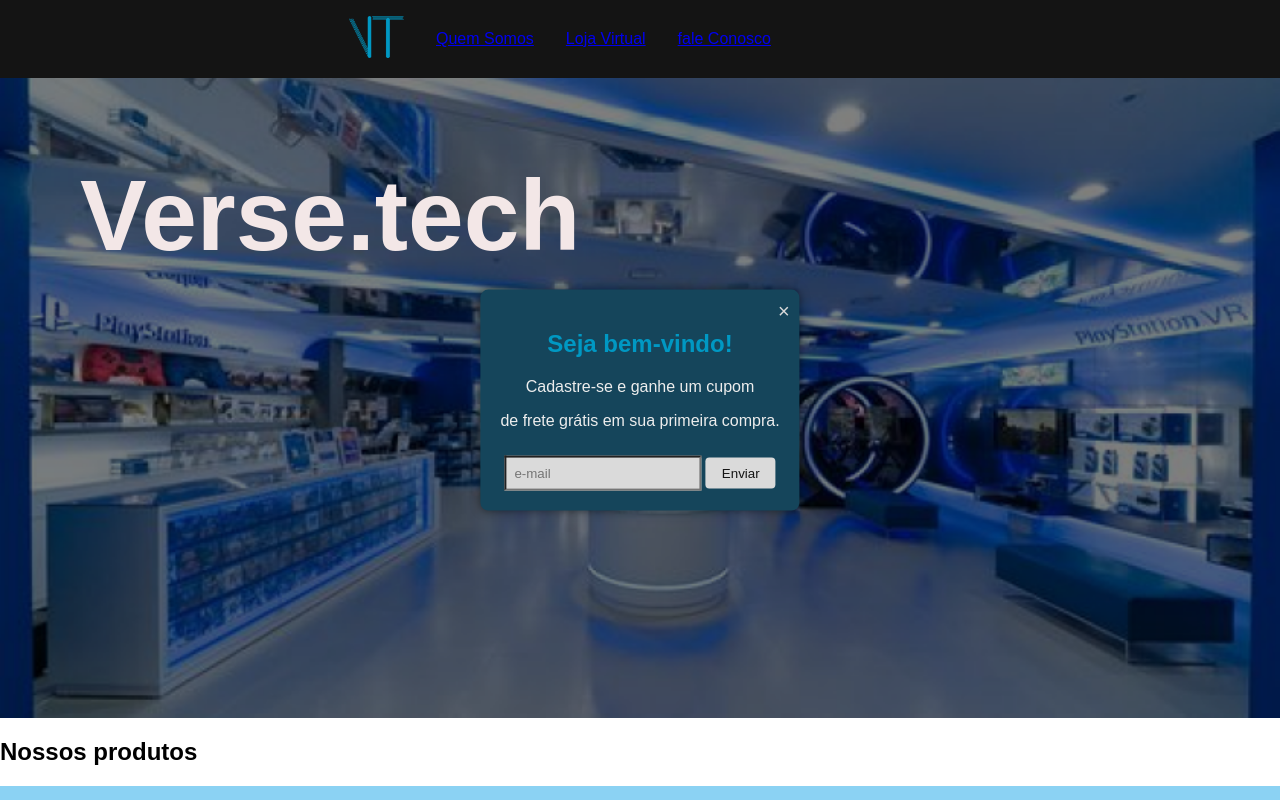
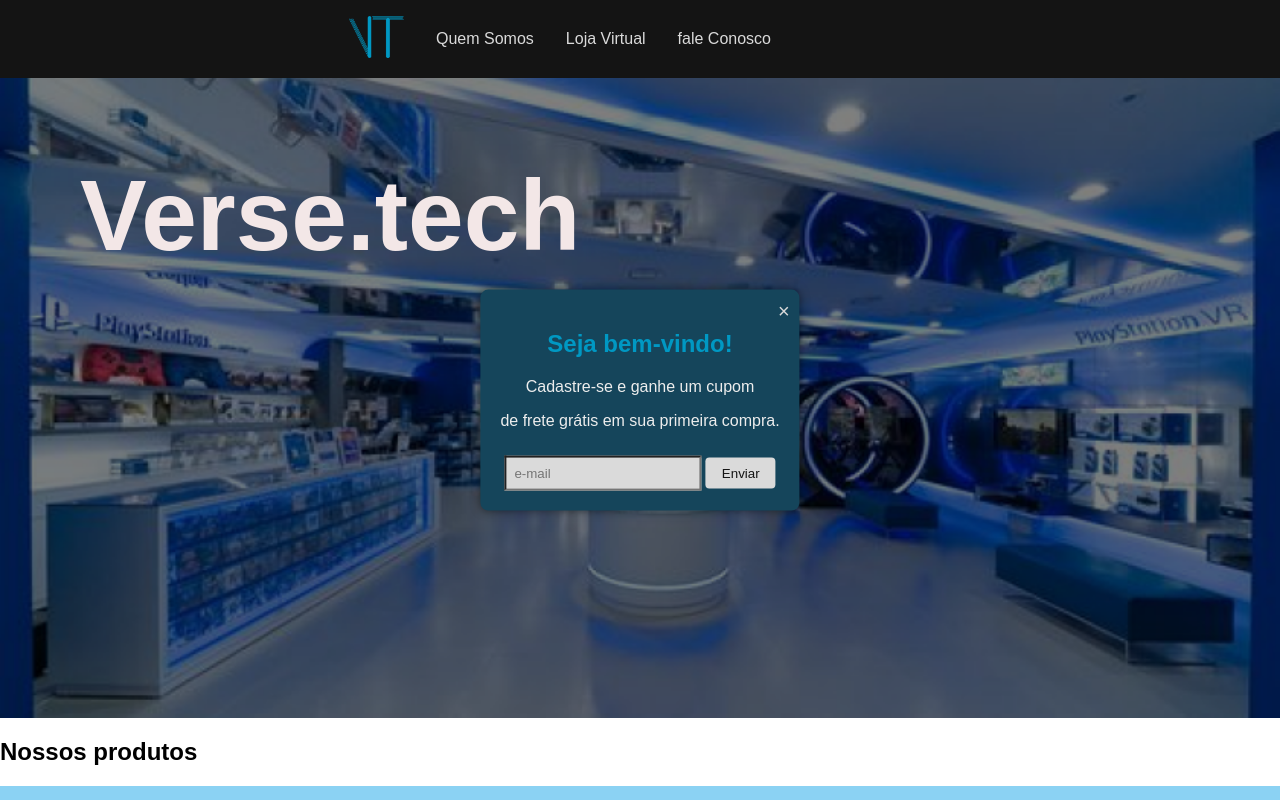
Before and after one commit to juliaa29sousa/JuliaRepositorio, a plain HTML site: page index.html in a window 1280 px wide. Shown: the top 800 px of the page. Drawn offline with Linux system fonts and the light colour scheme.

Commit message:
Update home.css

```diff
--- a/home.css
+++ b/home.css
@@ -22,6 +22,7 @@ body {
 
 .menu-item {
     cursor: pointer;
+   text-decoration: none;
 
     padding-left: 40px;
 }
@@ -145,3 +146,8 @@ button {
     border-radius: 4px;
     cursor: pointer;
 }
+
+a {
+    text-decoration: none;
+    color: #DADADA;
+}
```
